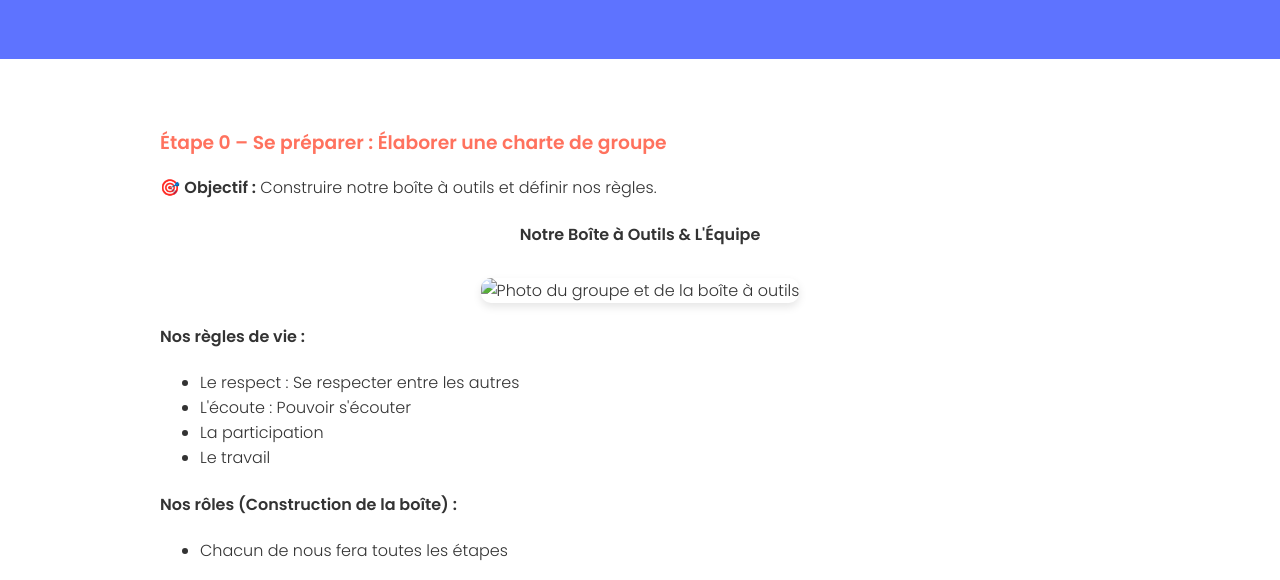
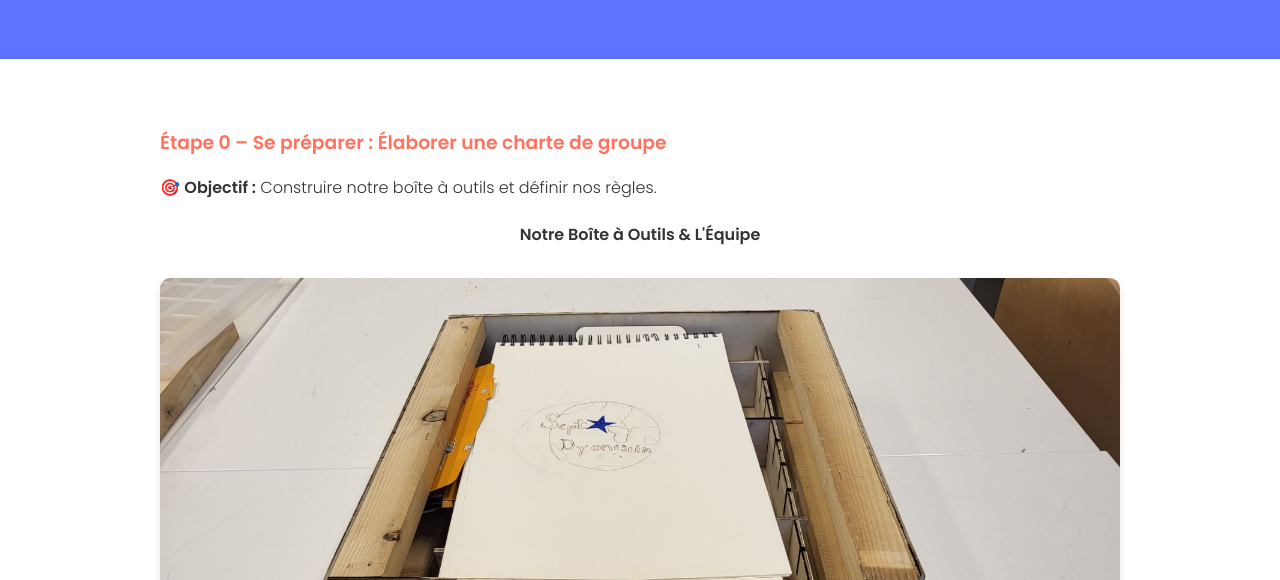
Before and after one commit to TSC1-hub/les-7-dionysiens, a plain HTML site: page index.html in a window 1280 px wide. Shown: the part 198-778 px from the top of the page. Drawn offline with Linux system fonts and the light colour scheme.

Commit message:
Change image file extension from .jpg to .jpeg

```diff
--- a/index.html
+++ b/index.html
@@ -150,7 +150,7 @@ margin-bottom: 20px;
 
 <h4>Notre Boîte à Outils & L'Équipe</h4>
 
-<img src="tool-kit-photo.jpg" alt="Photo du groupe et de la boîte à outils">
+<img src="tool-kit-photo.jpeg" alt="Photo du groupe et de la boîte à outils">
 </div>
 
 
```
